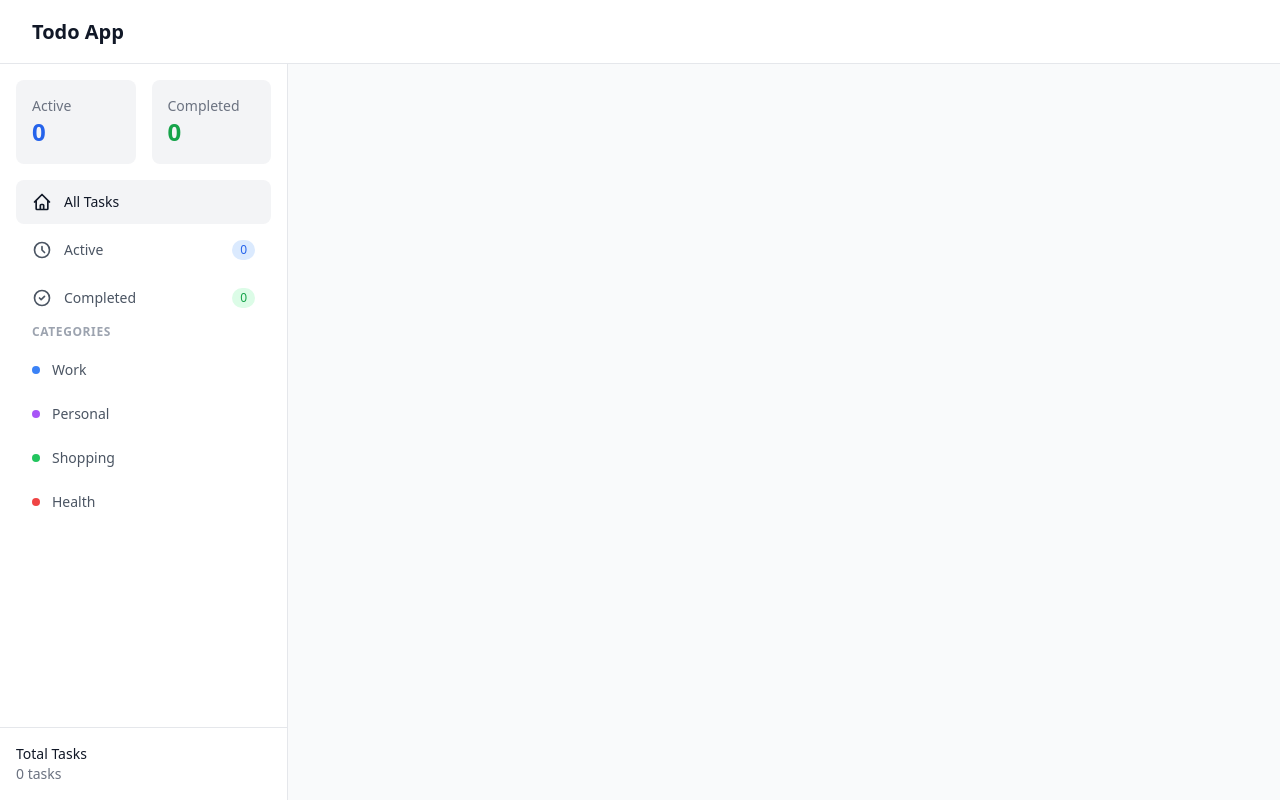
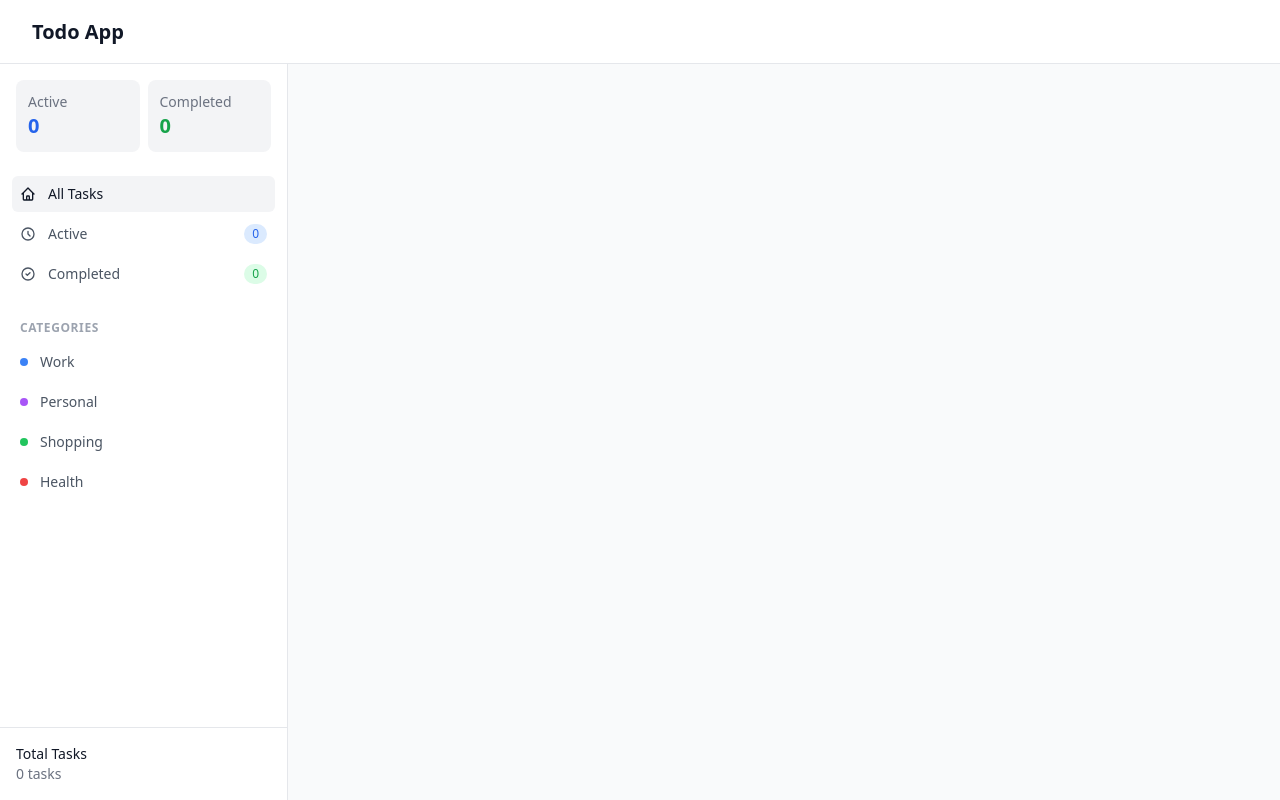
Before and after one commit to cekwedike/todo-list, a React (Vite) app: page / in a window 1280 px wide. Built offline with nearby package versions, Linux system fonts and the light colour scheme.

Commit message:
Enhance Layout and Navigation components for improved responsiveness and user experience. Update Layout to ensure proper flex behavior and adjust Navigation styles for better alignment and clarity across devices.

```diff
--- a/src/components/layout/Layout.tsx
+++ b/src/components/layout/Layout.tsx
@@ -6,7 +6,7 @@ export function Layout() {
   const [isSidebarOpen, setIsSidebarOpen] = useState(false);
 
   return (
-    <div className="min-h-screen bg-gray-50 dark:bg-gray-900">
+    <div className="flex flex-col min-h-screen bg-gray-50 dark:bg-gray-900">
       {/* Header */}
       <header className="fixed top-0 left-0 right-0 h-16 bg-white dark:bg-gray-800 border-b border-gray-200 dark:border-gray-700 z-40">
         <div className="flex items-center justify-between h-full px-4 max-w-7xl mx-auto">
@@ -25,12 +25,12 @@ export function Layout() {
       </header>
 
       {/* Main Layout */}
-      <div className="flex pt-16 min-h-screen">
+      <div className="flex flex-1 pt-16">
         {/* Navigation */}
         <Navigation isOpen={isSidebarOpen} onClose={() => setIsSidebarOpen(false)} />
 
         {/* Main Content */}
-        <main className="flex-1 overflow-y-auto">
+        <main className="flex-1 w-0 overflow-auto">
           <div className="max-w-7xl mx-auto px-4 py-8">
             <Outlet />
           </div>
--- a/src/components/layout/Navigation.tsx
+++ b/src/components/layout/Navigation.tsx
@@ -25,58 +25,58 @@ export function Navigation({ isOpen, onClose }: NavigationProps) {
     <aside
       className={`
         w-64 lg:w-72 bg-white dark:bg-gray-800 border-r border-gray-200 dark:border-gray-700
-        fixed inset-y-0 left-0 z-30 transform transition-transform duration-300
-        lg:relative lg:translate-x-0
+        fixed inset-y-0 left-0 z-30 transform transition-transform duration-300 ease-in-out
+        lg:translate-x-0 lg:static lg:inset-0
         ${!isOpen ? '-translate-x-full' : 'translate-x-0'}
       `}
     >
-      <div className="flex flex-col h-full overflow-y-auto">
+      <div className="flex flex-col h-full">
         {/* Stats Grid */}
-        <div className="grid grid-cols-2 gap-4 p-4">
-          <div className="bg-gray-100 dark:bg-gray-700 p-4 rounded-lg">
+        <div className="grid grid-cols-2 gap-2 p-4">
+          <div className="bg-gray-100 dark:bg-gray-700 p-3 rounded-lg">
             <p className="text-sm text-gray-500 dark:text-gray-400">Active</p>
-            <p className="text-2xl font-semibold text-blue-600 dark:text-blue-400">{stats.active}</p>
+            <p className="text-xl font-semibold text-blue-600 dark:text-blue-400">{stats.active}</p>
           </div>
-          <div className="bg-gray-100 dark:bg-gray-700 p-4 rounded-lg">
+          <div className="bg-gray-100 dark:bg-gray-700 p-3 rounded-lg">
             <p className="text-sm text-gray-500 dark:text-gray-400">Completed</p>
-            <p className="text-2xl font-semibold text-green-600 dark:text-green-400">{stats.completed}</p>
+            <p className="text-xl font-semibold text-green-600 dark:text-green-400">{stats.completed}</p>
           </div>
         </div>
 
         {/* Navigation Links */}
-        <nav className="flex-1 px-4 pb-4 space-y-1">
+        <nav className="flex-1 space-y-1 px-3 py-2">
           <NavLink
             to="/"
             end
             className={({ isActive }) =>
-              `flex items-center px-4 py-3 text-sm font-medium rounded-lg transition-colors ${
+              `group flex items-center w-full px-2 py-2 text-sm font-medium rounded-md ${
                 isActive
                   ? 'bg-gray-100 dark:bg-gray-700 text-gray-900 dark:text-white'
                   : 'text-gray-600 dark:text-gray-300 hover:bg-gray-100 dark:hover:bg-gray-700'
               }`
             }
           >
-            <svg className="w-5 h-5 mr-3" fill="none" stroke="currentColor" viewBox="0 0 24 24">
+            <svg className="flex-shrink-0 w-4 h-4 mr-3" fill="none" stroke="currentColor" viewBox="0 0 24 24">
               <path strokeLinecap="round" strokeLinejoin="round" strokeWidth={2} d="M3 12l2-2m0 0l7-7 7 7M5 10v10a1 1 0 001 1h3m10-11l2 2m-2-2v10a1 1 0 01-1 1h-3m-6 0a1 1 0 001-1v-4a1 1 0 011-1h2a1 1 0 011 1v4a1 1 0 001 1m-6 0h6" />
             </svg>
-            All Tasks
+            <span className="flex-1">All Tasks</span>
           </NavLink>
 
           <NavLink
             to="/active"
             className={({ isActive }) =>
-              `flex items-center px-4 py-3 text-sm font-medium rounded-lg transition-colors ${
+              `group flex items-center w-full px-2 py-2 text-sm font-medium rounded-md ${
                 isActive
                   ? 'bg-gray-100 dark:bg-gray-700 text-gray-900 dark:text-white'
                   : 'text-gray-600 dark:text-gray-300 hover:bg-gray-100 dark:hover:bg-gray-700'
               }`
             }
           >
-            <svg className="w-5 h-5 mr-3" fill="none" stroke="currentColor" viewBox="0 0 24 24">
+            <svg className="flex-shrink-0 w-4 h-4 mr-3" fill="none" stroke="currentColor" viewBox="0 0 24 24">
               <path strokeLinecap="round" strokeLinejoin="round" strokeWidth={2} d="M12 8v4l3 3m6-3a9 9 0 11-18 0 9 9 0 0118 0z" />
             </svg>
-            Active
-            <span className="ml-auto bg-blue-100 text-blue-600 dark:bg-blue-900/30 dark:text-blue-400 px-2 py-0.5 rounded-full text-xs">
+            <span className="flex-1">Active</span>
+            <span className="ml-3 inline-block py-0.5 px-2 text-xs rounded-full bg-blue-100 text-blue-600 dark:bg-blue-900/30 dark:text-blue-400">
               {stats.active}
             </span>
           </NavLink>
@@ -84,49 +84,51 @@ export function Navigation({ isOpen, onClose }: NavigationProps) {
           <NavLink
             to="/completed"
             className={({ isActive }) =>
-              `flex items-center px-4 py-3 text-sm font-medium rounded-lg transition-colors ${
+              `group flex items-center w-full px-2 py-2 text-sm font-medium rounded-md ${
                 isActive
                   ? 'bg-gray-100 dark:bg-gray-700 text-gray-900 dark:text-white'
                   : 'text-gray-600 dark:text-gray-300 hover:bg-gray-100 dark:hover:bg-gray-700'
               }`
             }
           >
-            <svg className="w-5 h-5 mr-3" fill="none" stroke="currentColor" viewBox="0 0 24 24">
+            <svg className="flex-shrink-0 w-4 h-4 mr-3" fill="none" stroke="currentColor" viewBox="0 0 24 24">
               <path strokeLinecap="round" strokeLinejoin="round" strokeWidth={2} d="M9 12l2 2 4-4m6 2a9 9 0 11-18 0 9 9 0 0118 0z" />
             </svg>
-            Completed
-            <span className="ml-auto bg-green-100 text-green-600 dark:bg-green-900/30 dark:text-green-400 px-2 py-0.5 rounded-full text-xs">
+            <span className="flex-1">Completed</span>
+            <span className="ml-3 inline-block py-0.5 px-2 text-xs rounded-full bg-green-100 text-green-600 dark:bg-green-900/30 dark:text-green-400">
               {stats.completed}
             </span>
           </NavLink>
 
           {/* Categories */}
-          <div className="mt-8">
-            <h3 className="px-4 mb-2 text-xs font-semibold text-gray-400 dark:text-gray-500 uppercase tracking-wider">
+          <div className="pt-6">
+            <h3 className="px-2 mb-2 text-xs font-semibold text-gray-400 dark:text-gray-500 uppercase tracking-wider">
               Categories
             </h3>
+            <div className="space-y-1">
               {categories.map((category) => (
                 <NavLink
                   key={category.name}
                   to={`/category/${category.name.toLowerCase()}`}
                   className={({ isActive }) =>
-                  `flex items-center px-4 py-3 text-sm font-medium rounded-lg transition-colors ${
+                    `group flex items-center w-full px-2 py-2 text-sm font-medium rounded-md ${
                       isActive
                         ? 'bg-gray-100 dark:bg-gray-700 text-gray-900 dark:text-white'
                         : 'text-gray-600 dark:text-gray-300 hover:bg-gray-100 dark:hover:bg-gray-700'
                     }`
                   }
                 >
-                <span className={`w-2 h-2 rounded-full mr-3 ${category.color}`} />
-                {category.name}
+                  <span className={`h-2 w-2 rounded-full mr-3 ${category.color}`} />
+                  <span className="flex-1">{category.name}</span>
                 </NavLink>
               ))}
+            </div>
           </div>
         </nav>
 
         {/* Footer */}
         <div className="p-4 border-t border-gray-200 dark:border-gray-700">
-          <div className="flex items-center space-x-3">
+          <div className="flex items-center">
             <div className="flex-1">
               <p className="text-sm font-medium text-gray-900 dark:text-white">Total Tasks</p>
               <p className="text-sm text-gray-500 dark:text-gray-400">{stats.total} tasks</p>
```
Lines whose indentation alone changed are shown as unchanged.
